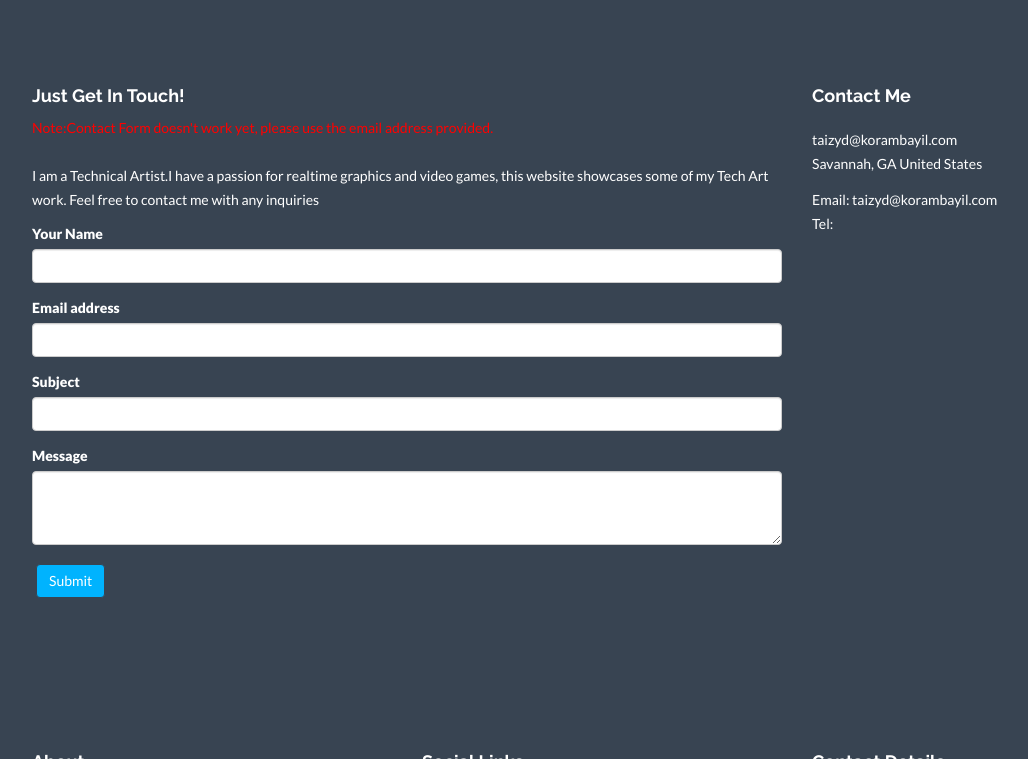
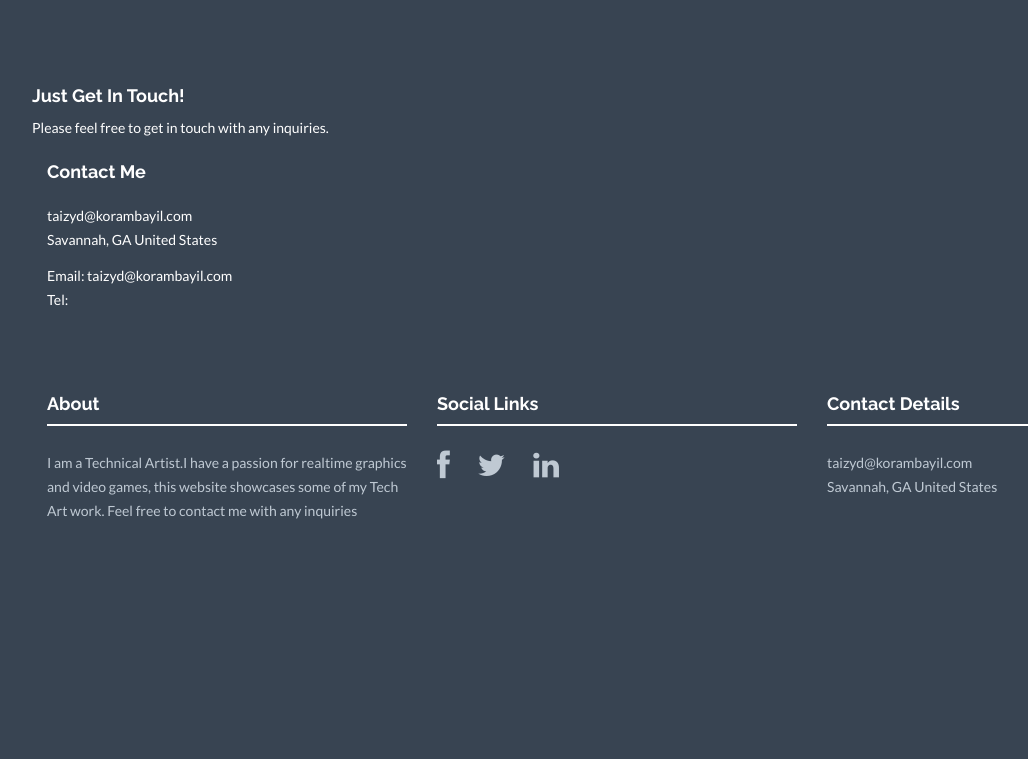
Before and after one commit to deepspacebanana/deepspacebanana.github.io, a Jekyll site: the page built from contact.html, in a window 1280 px wide and 900 px high, scrolled down 429 px, cut to the strip 141-900 px from the top of the window. Shown: the whole strip, without its empty margins (38-1066 px from the left). Built offline with Jekyll 4.4.1, drawn with Linux system fonts in a browser that asks for light colours; nearby versions of some CDN libraries; after the commit the page ends 1245 px from its top, so only the background shows below that.

Commit message:
Removed SideBar, removed non-functional form.
Some Edits to sidebar and Form Menu

```diff
--- a/_includes/sidebar.html
+++ b/_includes/sidebar.html
@@ -1,4 +1,4 @@
-<div class="col-lg-4">
+<!--<div class="col-lg-4">
    <!--  <h4>Search</h4>
     <div class="hline"></div>
         <p>
@@ -6,7 +6,7 @@
             <input type="text" class="form-control" placeholder="Search something">
         </p>
     <div class="spacing"></div> -->
-    <h4>Subscribe</h4>
+    <!--<h4>Subscribe</h4>
     <div class="hline"></div>
         <p>
             <p class="rss-subscribe">Subscribe to this blog <a href="{{ "/feed.xml" | prepend: site.baseurl }}">via RSS</a>.</p>
@@ -44,4 +44,4 @@
             <a class="btn btn-theme" href="{{ '/category/#'  | prepend: site.baseurl  }}{{ category | first }}" role="button">{{ category | first | capitalize }} ({{ category | last | size }})</a>
         {% endfor %}
     </p>
-</div>
+</div>-->
--- a/contact.html
+++ b/contact.html
@@ -10,8 +10,8 @@
     <div class="row">
         <div class="col-lg-8">
             <h4>Just Get In Touch!</h4>
-			<P style="color:red;">Note:Contact Form doesn't work yet, please use the email address provided.</P>
-            <div class="hline"></div>
+			<P style="color:white;">Please feel free to get in touch with any inquiries.</P>
+            <!--<div class="hline"></div>
                 <p>{{ site.about }}</p>
                 <form role="form">
                   <div class="form-group">
```
Also changed, not shown: _layouts/post.html (line endings or trailing spaces).
